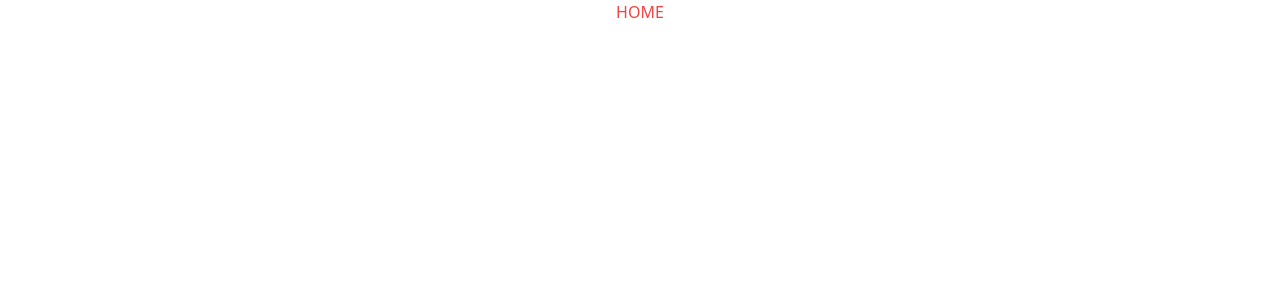
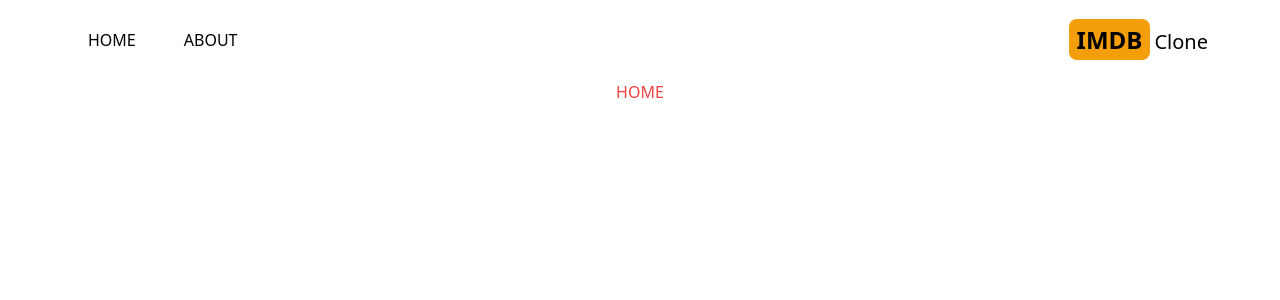
Before and after one commit to AdamBenhrima/imdb-clone-next-tailwind, a Next.js app: page / in a window 1280 px wide. Shown: the top 300 px of the page. Built offline with nearby package versions, Linux system fonts and the light colour scheme.

Commit message:
create the header section

```diff
--- a/package.json
+++ b/package.json
@@ -16,6 +16,7 @@
     "postcss": "8.4.22",
     "react": "18.2.0",
     "react-dom": "18.2.0",
+    "react-icons": "^4.8.0",
     "tailwindcss": "3.3.1"
   }
 }
--- a/src/app/layout.js
+++ b/src/app/layout.js
@@ -1,3 +1,4 @@
+import Header from "@/components/Header";
 import "./globals.css";
 
 export const metadata = {
@@ -8,7 +9,13 @@ export const metadata = {
 export default function RootLayout({ children }) {
   return (
     <html lang="en">
-      <body>{children}</body>
+      <body>
+        {/* Header */}
+        <Header />
+        {/* Navbar */}
+        {/* Searchbox */}
+        {children}
+      </body>
     </html>
   );
 }
--- /dev/null
+++ b/src/components/Header.jsx
@@ -0,0 +1,27 @@
+import Link from "next/link";
+import MenuItem from "./MenuItem";
+import { AiFillHome } from "react-icons/ai";
+import { BsFillInfoCircleFill } from "react-icons/bs";
+
+const Header = () => {
+  return (
+    <header className="flex justify-between mx-2 max-w-6xl sm:mx-auto items-center py-6">
+      <div className="flex">
+        <MenuItem title="HOME" address="/" Icon={AiFillHome} />
+        <MenuItem title="ABOUT" address="/about" Icon={BsFillInfoCircleFill} />
+      </div>
+      <div className="mx-2">
+        <Link href="/">
+          <h2 className="text-2xl">
+            <span className="font-bold bg-amber-500 py-1 px-2 rounded-lg mr-1">
+              IMDB
+            </span>
+            <span className="text-xl hidden sm:inline">Clone</span>
+          </h2>
+        </Link>
+      </div>
+    </header>
+  );
+};
+
+export default Header;
--- /dev/null
+++ b/src/components/MenuItem.jsx
@@ -0,0 +1,13 @@
+import Link from "next/link";
+import React from "react";
+
+const MenuItem = ({ title, address, Icon }) => {
+  return (
+    <Link href={address} className="mx-4 lg:mx-6 hover:text-amber-600">
+      <Icon className="text-2xl sm:hidden" />
+      <p className="hidden sm:inline">{title}</p>
+    </Link>
+  );
+};
+
+export default MenuItem;
```
Also changed, not shown: 1 other file (tests, documents, lock files or other folders).
